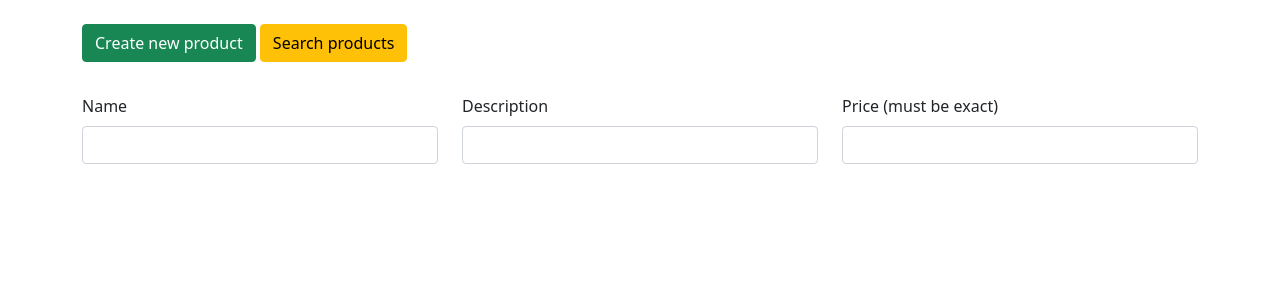
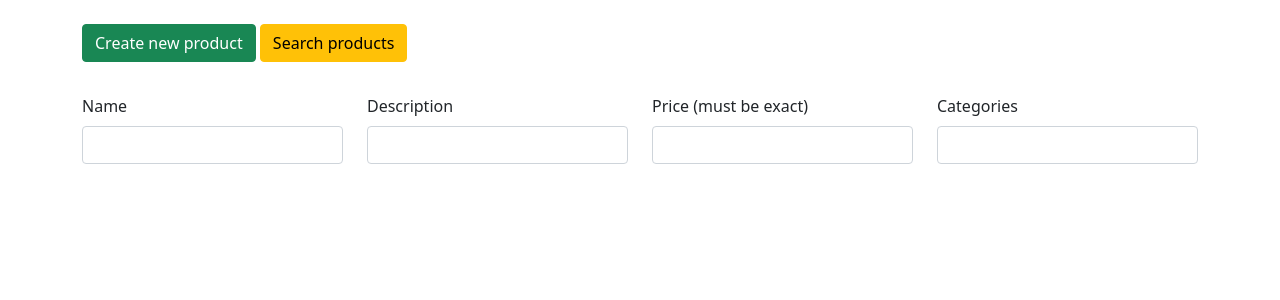
Before and after one commit to isquicha/TechStart_2Ed, a Flask app: template src/blueprints/client/templates/products.jinja2 in a window 1280 px wide, after a click on "Search products". Shown: the part 56-356 px from the top of the page. Run offline with Flask 2, Linux system fonts and the light colour scheme; the template is opened without the code that fills it, so the values that code supplies are empty.

Commit message:
Feat: Add remove and add categories to products

```diff
--- a/src/blueprints/client/templates/products.jinja2
+++ b/src/blueprints/client/templates/products.jinja2
@@ -34,8 +34,20 @@
                         <div class="mb-2">
                             <label class="form-label">Categories</label>
                             <ul id="modal_categories">
-
                             </ul>
+                        </div>
+                        <div class="mb-2">
+                            <label class="form-label">Categories to add</label>
+                            <input type="text" class="form-control"
+                                name="categories_to_add"
+                                id="modal_categories_to_add">
+                        </div>
+                        <div class="mb-2">
+                            <label class="form-label">Categories to
+                                remove</label>
+                            <input type="text" class="form-control"
+                                name="categories_to_remove"
+                                id="modal_categories_to_remove">
                         </div>
                     </div>
 
@@ -93,19 +105,24 @@
 <div class="collapse my-3" id="collapse-form2">
     <form>
         <div class="row">
-            <div class="mb-2 col-md-4">
+            <div class="mb-2 col-md-3">
                 <label class="form-label">Name</label>
                 <input type="text" class="form-control" id="search_name"
                     onkeyup="create_cards()">
             </div>
-            <div class="mb-2 col-md-4">
+            <div class="mb-2 col-md-3">
                 <label class="form-label">Description</label>
                 <input type="text" class="form-control" id="search_description"
                     onkeyup="create_cards()">
             </div>
-            <div class="mb-2 col-md-4">
+            <div class="mb-2 col-md-3">
                 <label class="form-label">Price (must be exact)</label>
                 <input type="text" class="form-control" id="search_price"
+                    onkeyup="create_cards()">
+            </div>
+            <div class="mb-2 col-md-3">
+                <label class="form-label">Categories</label>
+                <input type="text" class="form-control" id="search_categories"
                     onkeyup="create_cards()">
             </div>
         </div>
@@ -136,6 +153,8 @@
     const description_modal_field = document.querySelector("#modal_description");
     const price_modal_field = document.querySelector("#modal_price");
     const categories_modal_field = document.querySelector("#modal_categories");
+    const categories_to_add_modal_field = document.querySelector("#modal_categories_to_add");
+    const categories_to_remove_modal_field = document.querySelector("#modal_categories_to_remove");
 
     const name_search_field = document.querySelector("#search_name");
     const description_search_field = document.querySelector("#search_description");
@@ -146,10 +165,12 @@
         let name = name_search_field.value;
         let description = description_search_field.value;
         let price = price_search_field.value;
+        let categories = categories_search_field.value;
         let custom_url = url + "?"
         if (name != "") custom_url += `name=${name}&`;
         if (description != "") custom_url += `description=${description}&`;
         if (price != "") custom_url += `price=${price}&`;
+        if (categories != "") custom_url += `categories=${categories}&`;
         fetch(custom_url)
             .then((response) => response.json())
             .then((products) => {
@@ -238,6 +259,8 @@
         const name = name_modal_field.value;
         const description = description_modal_field.value;
         const price = price_modal_field.value;
+        const categories_to_add = categories_to_add_modal_field.value;
+        const categories_to_remove = categories_to_remove_modal_field.value;
 
         fetch(`${url}${product_id}`, {
             method: 'PATCH',
@@ -253,10 +276,14 @@
                 'name': name,
                 'description': description,
                 'price': price,
+                'categories_to_add': categories_to_add,
+                'categories_to_remove': categories_to_remove,
             }),
         })
             .then((response) => response.json())
             .then((product) => {
+                categories_to_add_modal_field.value = "";
+                categories_to_remove_modal_field.value = "";
                 create_cards();
             });
 
```
